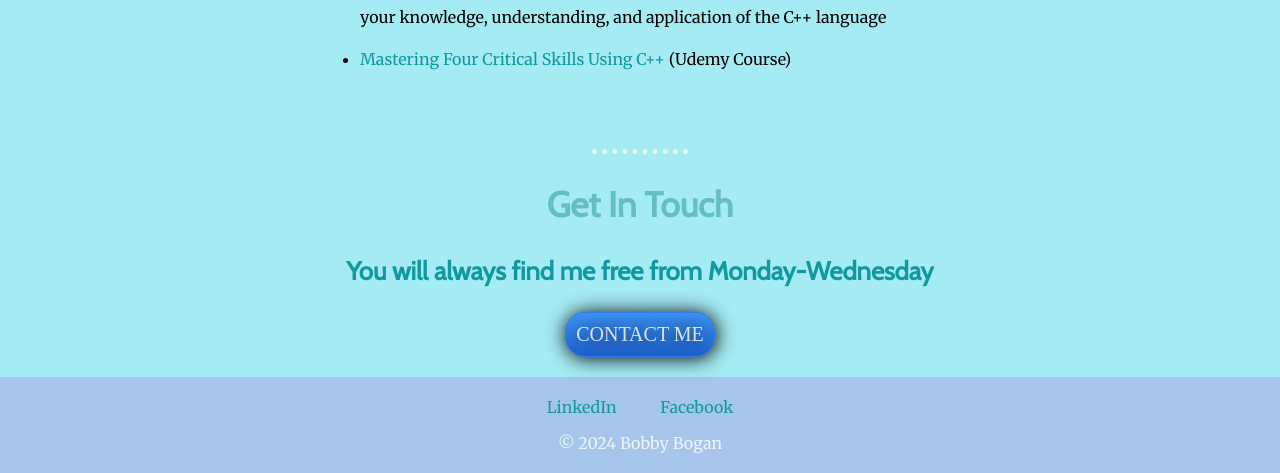
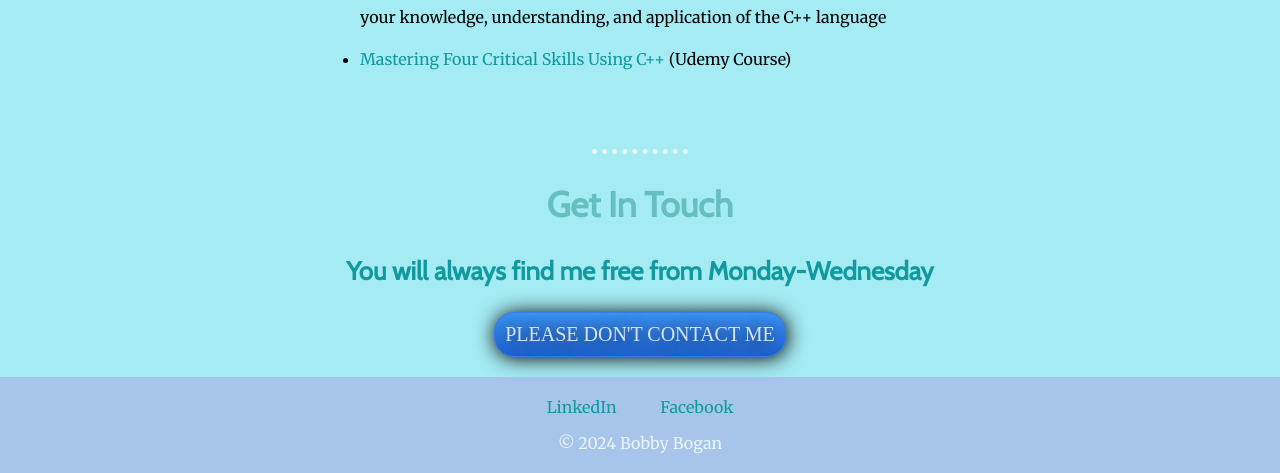
Before and after one commit to rabogan/Resume, a plain HTML site: page index.html in a window 1280 px wide. Shown: the part 2343-2816 px from the top of the page. Drawn offline with nearby package versions, Linux system fonts and the light colour scheme.

Commit message:
Update index.html
Attempt Update To Site

```diff
--- a/index.html
+++ b/index.html
@@ -93,7 +93,7 @@
     <div class="contact-me">
       <h2>Get In Touch</h2>
       <h3>You will always find me free from Monday-Wednesday</h3>
-      <a class="btn" href="mailto:robertajbogan@live.com">CONTACT ME</a>
+      <a class="btn" href="mailto:robertajbogan@live.com">PLEASE DON'T CONTACT ME</a>
     </div>
   </div>
   <div class="bottom">
```
